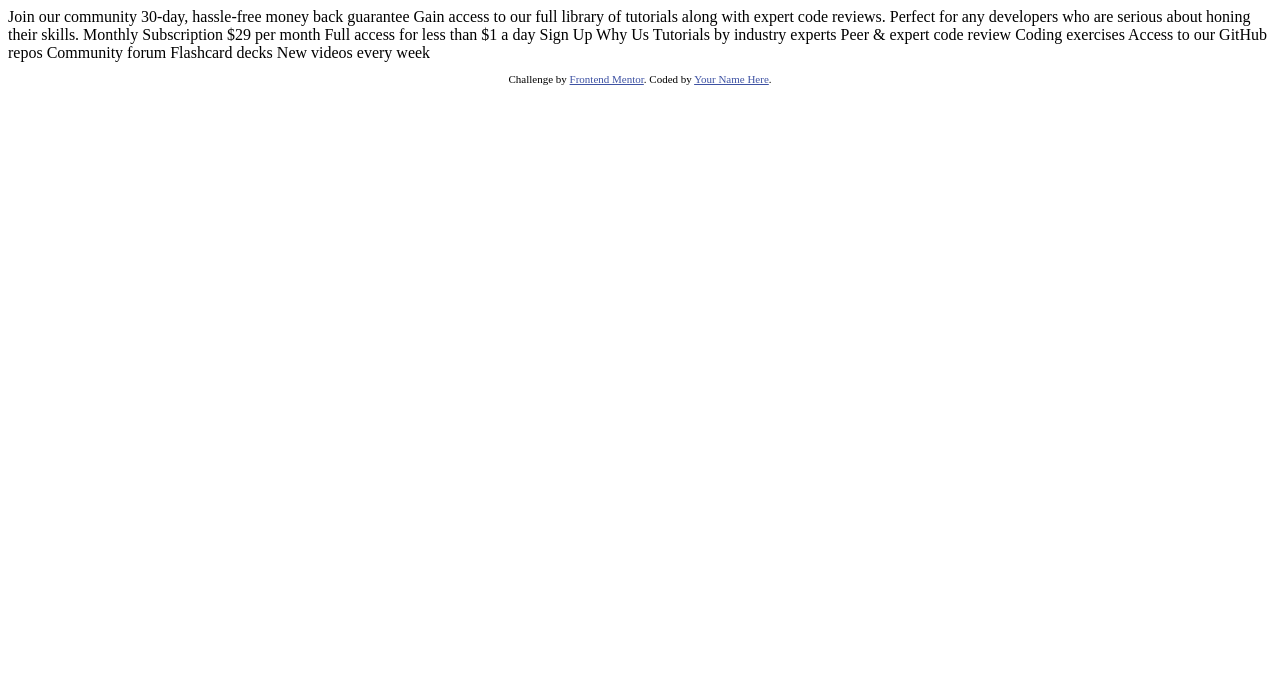
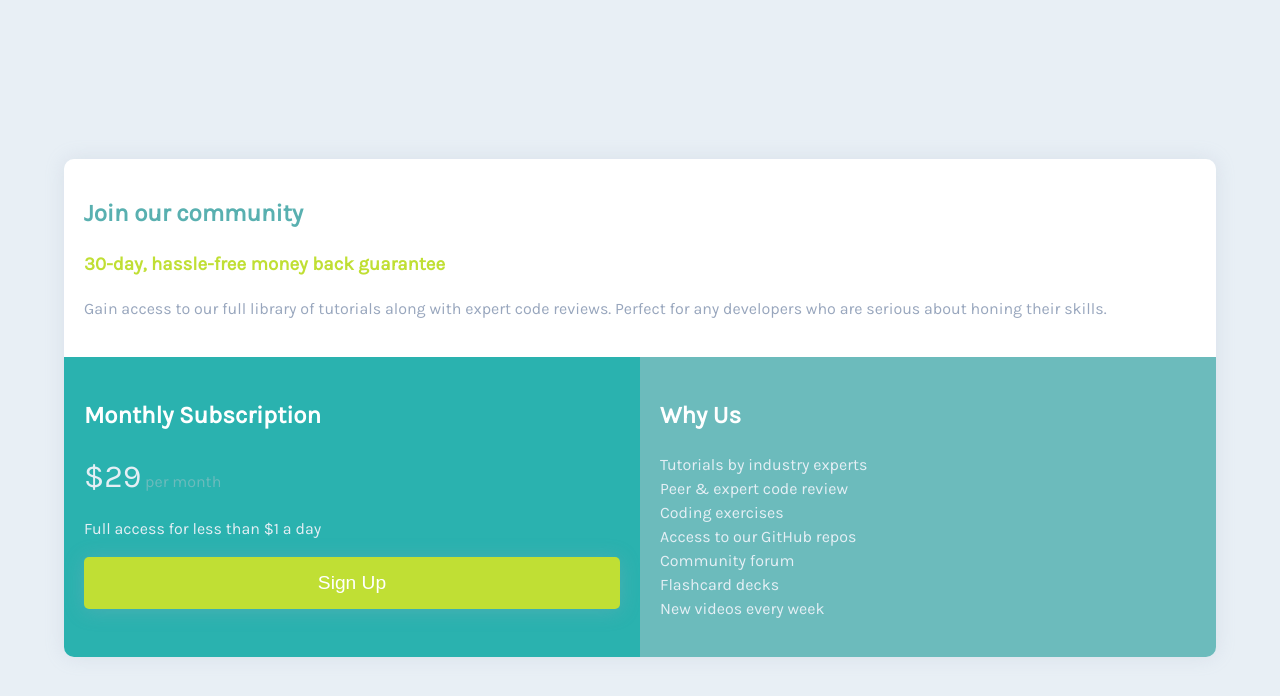
Before and after one commit to veronisab/Single-piece-grid-component, a plain HTML site: page index.html in a window 1280 px wide. Drawn offline with Linux system fonts and the light colour scheme.

Commit message:
Add stylesheet and add divs to index

```diff
--- a/index.html
+++ b/index.html
@@ -5,46 +5,52 @@
   <meta name="viewport" content="width=device-width, initial-scale=1.0"> <!-- displays site properly based on user's device -->
 
   <link rel="icon" type="image/png" sizes="32x32" href="./images/favicon-32x32.png">
+  <link rel="stylesheet" href="style.css">
+  <link rel="stylesheet" href="https://fonts.googleapis.com/css?family=Karla">
 
   <title>Frontend Mentor | Single Price Grid Component</title>
-
-  <!-- Feel free to remove these styles or customise in your own stylesheet 👍 -->
-  <style>
-    .attribution { font-size: 11px; text-align: center; }
-    .attribution a { color: hsl(228, 45%, 44%); }
-  </style>
 </head>
 <body>
-  Join our community
+      <main>
+        <div class="light">
+            <h1>Join our community</h1>
 
-  30-day, hassle-free money back guarantee
+            <h3>30-day, hassle-free money back guarantee</h3>
 
-  Gain access to our full library of tutorials along with expert code reviews.
-  Perfect for any developers who are serious about honing their skills.
+            <p>Gain access to our full library of tutorials along with expert code reviews.
+            Perfect for any developers who are serious about honing their skills.</p>
+        </div>
 
-  Monthly Subscription
 
-  &dollar;29 per month
+        <div class="darkest">
+            <h2>Monthly Subscription</h2>
 
-  Full access for less than &dollar;1 a day
+            <span class="price">&dollar;29</span> <span class="to-price">per month</span>
 
-  Sign Up
+            <p>Full access for less than &dollar;1 a day</p>
 
-  Why Us
+            <button>Sign Up</button>
+       </div>
 
-  Tutorials by industry experts
-  Peer &amp; expert code review
-  Coding exercises
-  Access to our GitHub repos
-  Community forum
-  Flashcard decks
-  New videos every week
 
+       <div class="darker">
+              <h2>Why Us</h2>
+             <p>
+              Tutorials by industry experts <br>
+              Peer &amp; expert code review<br>
+              Coding exercises<br>
+              Access to our GitHub repos<br>
+              Community forum<br>
+              Flashcard decks<br>
+              New videos every week<br>
+            </p>
+        </div>
+    </main>
   <footer>
-    <p class="attribution">
+    <!-- <p class="attribution">
       Challenge by <a href="https://www.frontendmentor.io?ref=challenge" target="_blank">Frontend Mentor</a>.
       Coded by <a href="#">Your Name Here</a>.
-    </p>
+    </p> -->
   </footer>
 </body>
 </html>
--- /dev/null
+++ b/style.css
@@ -0,0 +1,91 @@
+body {
+    background-color: #e8eff5;
+    font-family: Karla, sans-serif;
+    font-size: 16px;
+    color: hsl(204, 43%, 93%);
+    display: flex;
+    align-items: center;
+    justify-content: center;
+    line-height: 1.5;
+    min-height: 100vh;
+}
+
+main {
+    width: 90vw;
+    box-shadow: 0px 0px 20px hsla(218, 22%, 67%, 20%);
+    border-radius: 10px;
+}
+
+main div {
+    padding: 20px;
+}
+
+.light {
+    background-color: #fff;
+    color: hsl(218, 22%, 67%);
+    border-top-left-radius: 10px;
+    border-top-right-radius: 10px;
+
+}
+
+.darkest {
+    background-color: hsl(179, 62%, 43%);
+}
+
+.darker {
+    background-color: #6cbbbc;
+    border-bottom-right-radius: 10px;
+    border-bottom-left-radius: 10px;
+}
+
+h1 {
+    color: #59b0b0;
+    font-size: 1.5em;
+}
+
+h2 {
+    color: #fff;
+}
+
+h3 {
+    color: hsl(71, 73%, 54%);
+}
+
+.price {
+    font-size: 2em;
+}
+
+.to-price {
+    color: #6cbbbc;
+}
+button {
+    background-color: hsl(71, 73%, 54%);
+    color: #fff;
+    font-size: 1.2em;
+    text-align: center;
+    border: 0;
+    width: 100%;
+    padding: 15px;
+    border-radius: 5px;
+    box-shadow: 0px 2px 20px hsla(218, 22%, 67%, 30%);;
+}
+
+@media screen and (min-width: 600px) {
+    main {
+        display: grid;
+        grid-template-columns: repeat(2, 1fr);
+    }
+
+    .light {
+        grid-column: 1 / 3;
+    }
+
+    .darkest {
+        border-bottom-left-radius: 10px;
+    }
+
+    .darker {
+        border-bottom-right-radius: 10px;
+        border-bottom-left-radius: 0;
+    }
+}
```
